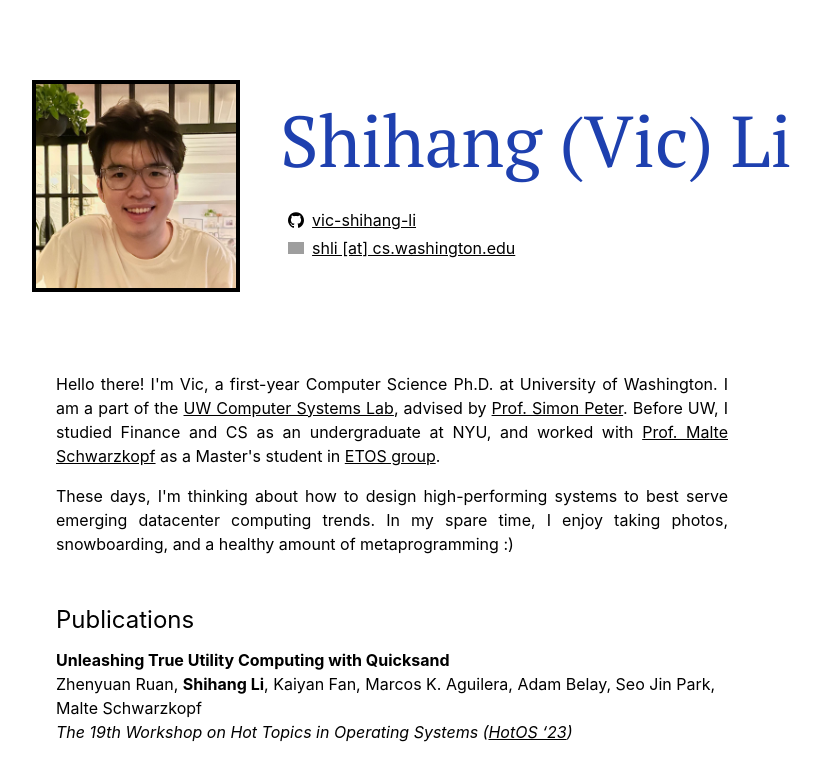
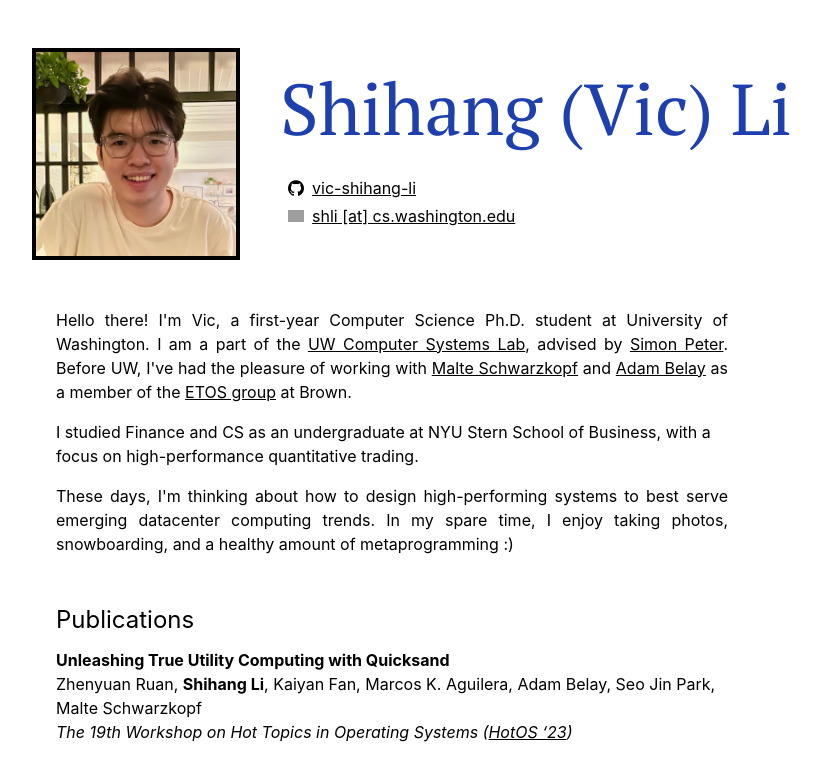
Before and after one commit to vic-lsh/vli, a Next.js app: page / in a window 1280 px wide. Shown: the top 780 px of the page, without its empty margins (248-1069 px from the left). Built offline with nearby package versions, Linux system fonts and the light colour scheme; grey boxes are pictures that could not be loaded.

Commit message:
tweak bio

```diff
--- a/pages/index.tsx
+++ b/pages/index.tsx
@@ -73,7 +73,7 @@ const ContactInfo = () => {
 };
 
 const TitleArea = () => (
-  <span className="m-10 flex flex-col md:flex-row md:items-center">
+  <span className="mx-10 my-2 flex flex-col md:flex-row md:items-center">
     <span className="m-10">
       <ProfilePic />
     </span>
@@ -88,7 +88,7 @@ const PersonalIntroArea = () => {
   return (
     <div className="flex flex-col gap-4">
       <p className="text-justify">
-        {`Hello there! I'm Vic, a first-year Computer Science Ph.D. at
+        {`Hello there! I'm Vic, a first-year Computer Science Ph.D. student at
         University of Washington. `}
 
         {`I am a part of the `}
@@ -97,18 +97,22 @@ const PersonalIntroArea = () => {
         </UrlLink>
         {`, advised by `}
         <UrlLink href="https://homes.cs.washington.edu/~simpeter/">
-          Prof. Simon Peter
+          Simon Peter
         </UrlLink>
         {`. `}
-
-        {`Before UW, I studied Finance and CS as an undergraduate at NYU, and `}
-        {`worked with `}
+        {`Before UW, I've had the pleasure of working with `}
         <UrlLink href="https://cs.brown.edu/people/malte/">
-          Prof. Malte Schwarzkopf
+          Malte Schwarzkopf
         </UrlLink>
-        {` as a Master's student in `}
+        {` and `}
+        <UrlLink href="https://www.abelay.me/">Adam Belay</UrlLink>
+        {` as a member of the `}
         <UrlLink href="https://etos.cs.brown.edu">ETOS group</UrlLink>
-        {`.`}
+        {` at Brown.`}
+      </p>
+      <p>
+        {`I studied Finance and CS as an undergraduate at NYU Stern School of Business,
+        with a focus on high-performance quantitative trading.`}
       </p>
 
       <p className="text-justify">
```
